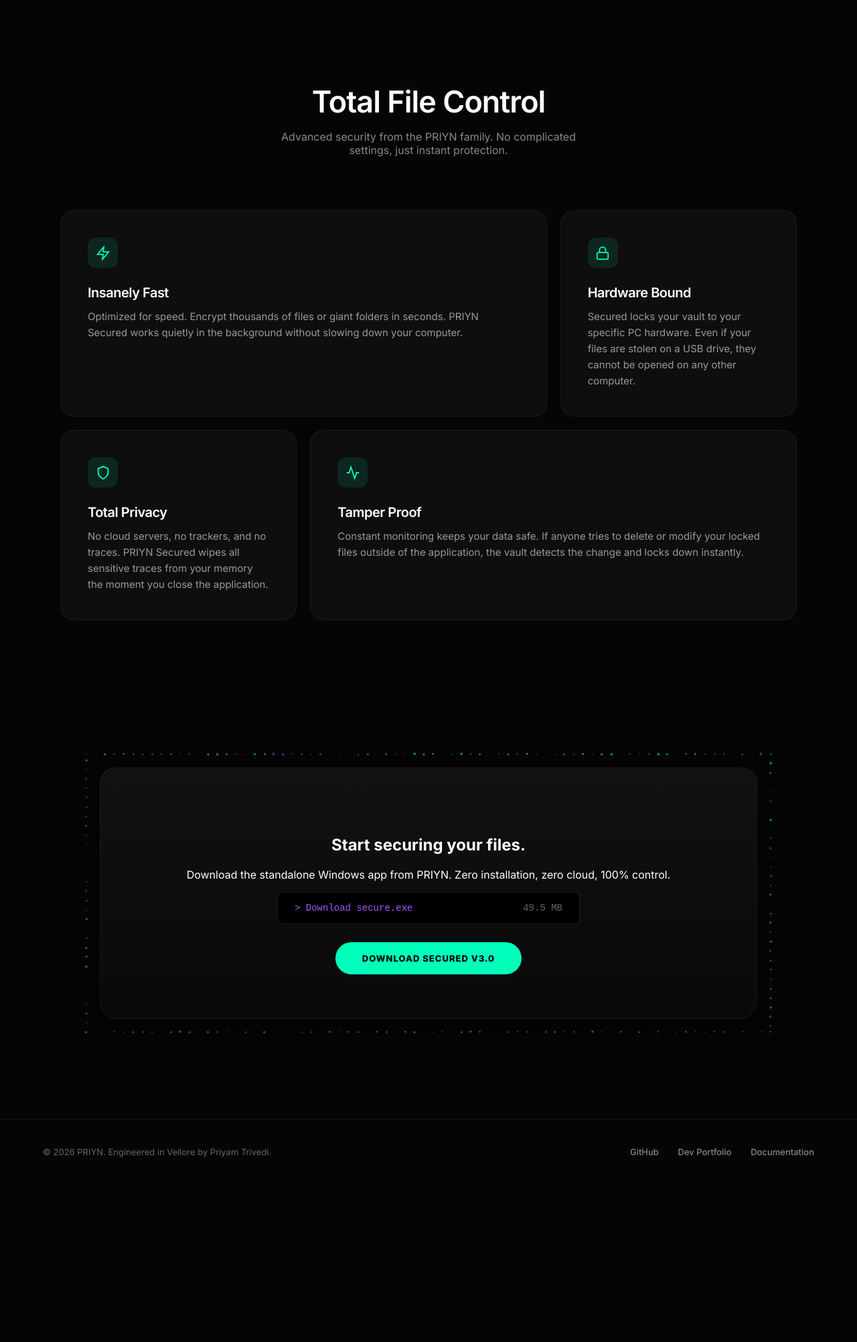
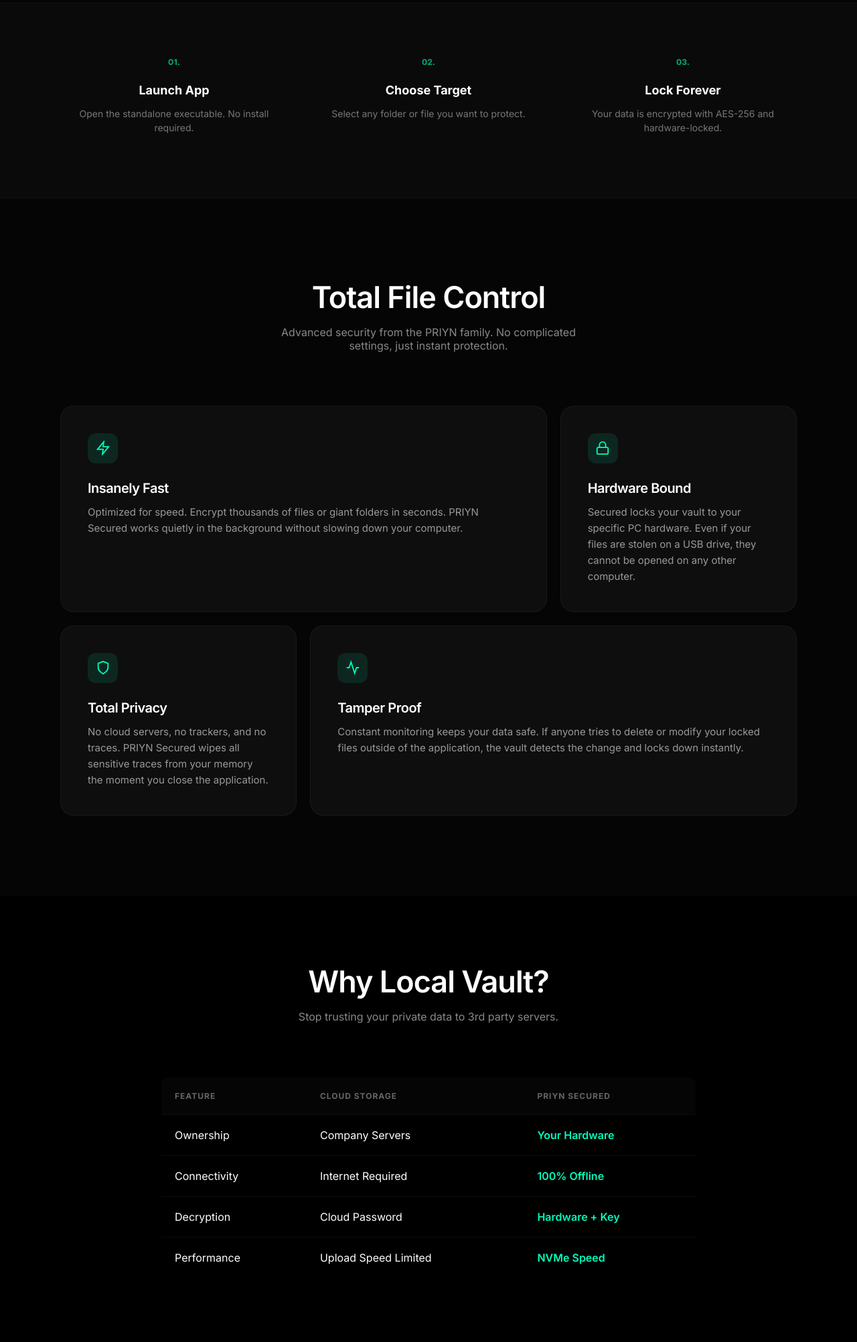
Before and after one commit to priyam1206/priynsecured, a plain HTML site: page index.html in a window 1280 px wide. Shown: the part 796-2800 px from the top of the page at 67% size. Before the commit the page ends 2564 px from the top, so only its background shows below. Drawn offline with Linux system fonts and the light colour scheme; animation ran at ten frames a second.

```diff
--- a/index.html
+++ b/index.html
@@ -33,7 +33,8 @@
       "author": {
         "@type": "Person",
         "name": "Priyam Trivedi",
-        "brand": "PRIYN"
+        "brand": "PRIYN",
+        "url": "https://dev.priyn.com"
       }
     }
     </script>
@@ -111,12 +112,19 @@
         .btn-secondary { background: transparent; color: #ffffff; padding: 16px 40px; border-radius: 40px; border: 1px solid rgba(255,255,255,0.2); font-size: 13px; font-weight: 800; letter-spacing: 1px; text-transform: uppercase; text-decoration: none; transition: all 0.3s ease; }
         .btn-secondary:hover { background: rgba(255,255,255,0.05); border-color: rgba(255,255,255,0.4); }
 
+        /* --- How It Works Section --- */
+        .how-section { padding: 80px 5%; background: rgba(255,255,255,0.02); border-top: 1px solid rgba(255,255,255,0.05); border-bottom: 1px solid rgba(255,255,255,0.05); }
+        .step-grid { display: grid; grid-template-columns: repeat(3, 1fr); gap: 40px; max-width: 1100px; margin: 0 auto; }
+        .step-card { text-align: center; }
+        .step-num { font-size: 12px; color: #00FFBB; font-weight: 800; margin-bottom: 15px; display: block; opacity: 0.6; }
+        .step-card h4 { font-size: 18px; margin-bottom: 10px; }
+        .step-card p { color: #777; font-size: 14px; line-height: 1.5; }
+
         /* --- Bento Box Features Section --- */
         .features-section { padding: 120px 5%; background-color: #050505; position: relative; z-index: 10; }
         .section-header { text-align: center; margin-bottom: 80px; }
         .section-header h2 { font-size: clamp(30px, 4vw, 45px); font-weight: 600; letter-spacing: -1px; margin: 0; }
         .section-header p { color: #888; margin-top: 15px; font-size: 16px; max-width: 500px; margin-left: auto; margin-right: auto; }
-
         .bento-grid { display: grid; grid-template-columns: repeat(3, 1fr); gap: 20px; max-width: 1100px; margin: 0 auto; }
         .bento-card { background: rgba(20, 20, 20, 0.6); border: 1px solid rgba(255, 255, 255, 0.05); border-radius: 20px; padding: 40px; transition: all 0.4s ease; display: flex; flex-direction: column; pointer-events: auto; }
         .bento-card:hover { background: rgba(30, 30, 30, 0.8); border-color: rgba(255, 255, 255, 0.15); transform: translateY(-4px); }
@@ -124,6 +132,13 @@
         .card-icon { width: 45px; height: 45px; margin-bottom: 25px; display: flex; align-items: center; justify-content: center; background: rgba(0, 255, 187, 0.1); border-radius: 12px; color: #00FFBB; }
         .bento-card h3 { font-size: 20px; font-weight: 600; margin: 0 0 12px 0; color: #ffffff; letter-spacing: -0.5px; }
         .bento-card p { font-size: 15px; line-height: 1.6; color: #999; margin: 0; font-weight: 400; }
+
+        /* --- Trust Comparison Section --- */
+        .trust-section { padding: 100px 5%; background: #000; }
+        .comparison-table { width: 100%; max-width: 800px; margin: 0 auto; border-collapse: collapse; border: 1px solid rgba(255,255,255,0.05); border-radius: 12px; overflow: hidden; }
+        .comparison-table th, .comparison-table td { padding: 20px; text-align: left; border-bottom: 1px solid rgba(255,255,255,0.05); }
+        .comparison-table th { background: rgba(255,255,255,0.02); font-size: 12px; color: #666; text-transform: uppercase; letter-spacing: 1px; }
+        .comparison-table .highlight { color: #00FFBB; font-weight: 600; }
 
         /* --- Download CTA Section --- */
         .cta-section { padding: 100px 5% 150px; background-color: #050505; position: relative; z-index: 10; }
@@ -140,7 +155,7 @@
 
         @media (max-width: 1024px) {
             .bento-wide { grid-column: span 1; }
-            .bento-grid { grid-template-columns: 1fr; max-width: 600px; }
+            .bento-grid, .step-grid { grid-template-columns: 1fr; max-width: 600px; }
         }
         @media (max-width: 768px) {
             .top-nav { padding: 15px 5%; }
@@ -164,7 +179,7 @@
             <div class="nav-links">
                 <a href="#architecture">Features</a>
                 <a href="#download">Download</a>
-                <a href="https://priyn.com" target="_blank">Developer</a>
+                <a href="https://dev.priyn.com" target="_blank">Developer</a>
                 <a href="#download" class="btn-nav">GET V3.0</a>
             </div>
         </nav>
@@ -178,6 +193,26 @@
                 <div class="hero-actions">
                     <a href="https://github.com/priyam1206/priynsecured/releases/download/v3.0/secure.exe" class="btn-primary">Download Secured for Windows</a>
                     <a href="#architecture" class="btn-secondary">View Features</a>
+                </div>
+            </div>
+        </section>
+
+        <section class="how-section">
+            <div class="step-grid">
+                <div class="step-card hidden-scroll">
+                    <span class="step-num">01.</span>
+                    <h4>Launch App</h4>
+                    <p>Open the standalone executable. No install required.</p>
+                </div>
+                <div class="step-card hidden-scroll" style="transition-delay: 0.1s;">
+                    <span class="step-num">02.</span>
+                    <h4>Choose Target</h4>
+                    <p>Select any folder or file you want to protect.</p>
+                </div>
+                <div class="step-card hidden-scroll" style="transition-delay: 0.2s;">
+                    <span class="step-num">03.</span>
+                    <h4>Lock Forever</h4>
+                    <p>Your data is encrypted with AES-256 and hardware-locked.</p>
                 </div>
             </div>
         </section>
@@ -215,6 +250,28 @@
             </div>
         </section>
 
+        <section class="trust-section">
+            <div class="section-header hidden-scroll">
+                <h2>Why Local Vault?</h2>
+                <p>Stop trusting your private data to 3rd party servers.</p>
+            </div>
+            <table class="comparison-table hidden-scroll">
+                <thead>
+                    <tr>
+                        <th>Feature</th>
+                        <th>Cloud Storage</th>
+                        <th>PRIYN Secured</th>
+                    </tr>
+                </thead>
+                <tbody>
+                    <tr><td>Ownership</td><td>Company Servers</td><td class="highlight">Your Hardware</td></tr>
+                    <tr><td>Connectivity</td><td>Internet Required</td><td class="highlight">100% Offline</td></tr>
+                    <tr><td>Decryption</td><td>Cloud Password</td><td class="highlight">Hardware + Key</td></tr>
+                    <tr><td>Performance</td><td>Upload Speed Limited</td><td class="highlight">NVMe Speed</td></tr>
+                </tbody>
+            </table>
+        </section>
+
         <section class="cta-section" id="download">
             <canvas id="footer-canvas"></canvas>
             <div class="cta-container hidden-scroll">
@@ -236,7 +293,7 @@
             <div>© 2026 PRIYN. Engineered in Vellore by Priyam Trivedi.</div>
             <div class="footer-links">
                 <a href="https://github.com/priyam1206">GitHub</a>
-                <a href="https://priyn.com">Dev Portfolio</a>
+                <a href="https://dev.priyn.com">Dev Portfolio</a>
                 <a href="#">Documentation</a>
             </div>
         </footer>
```
